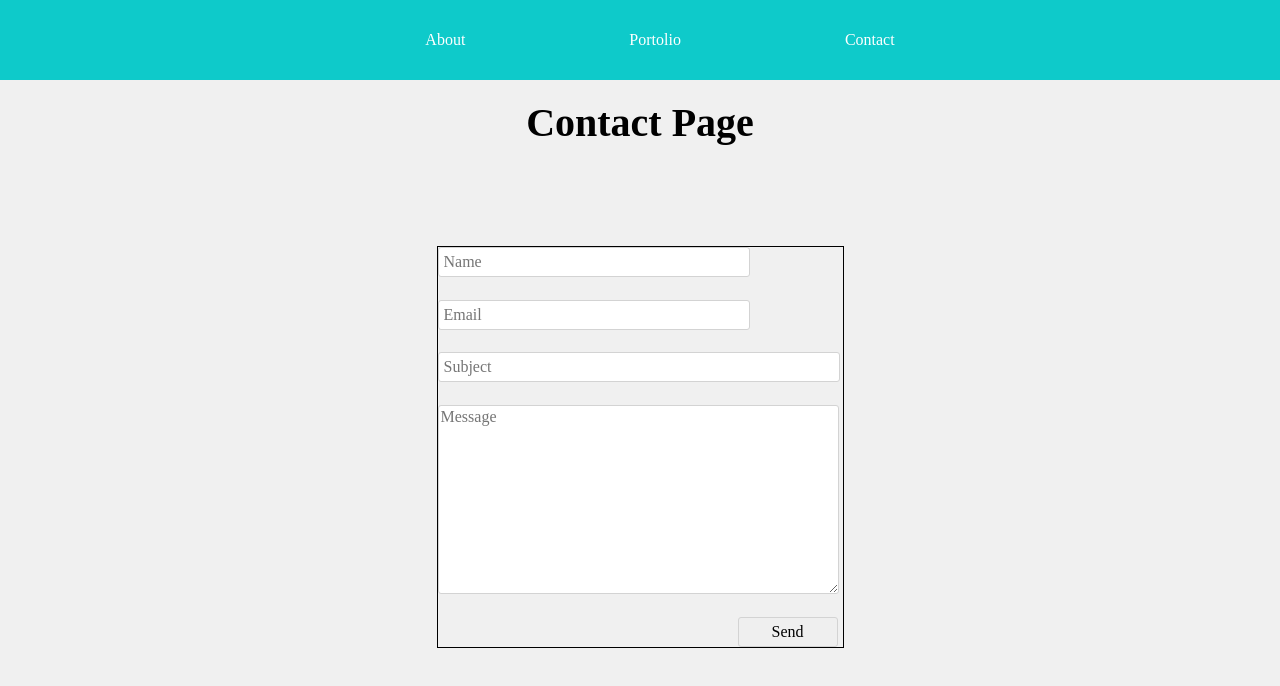
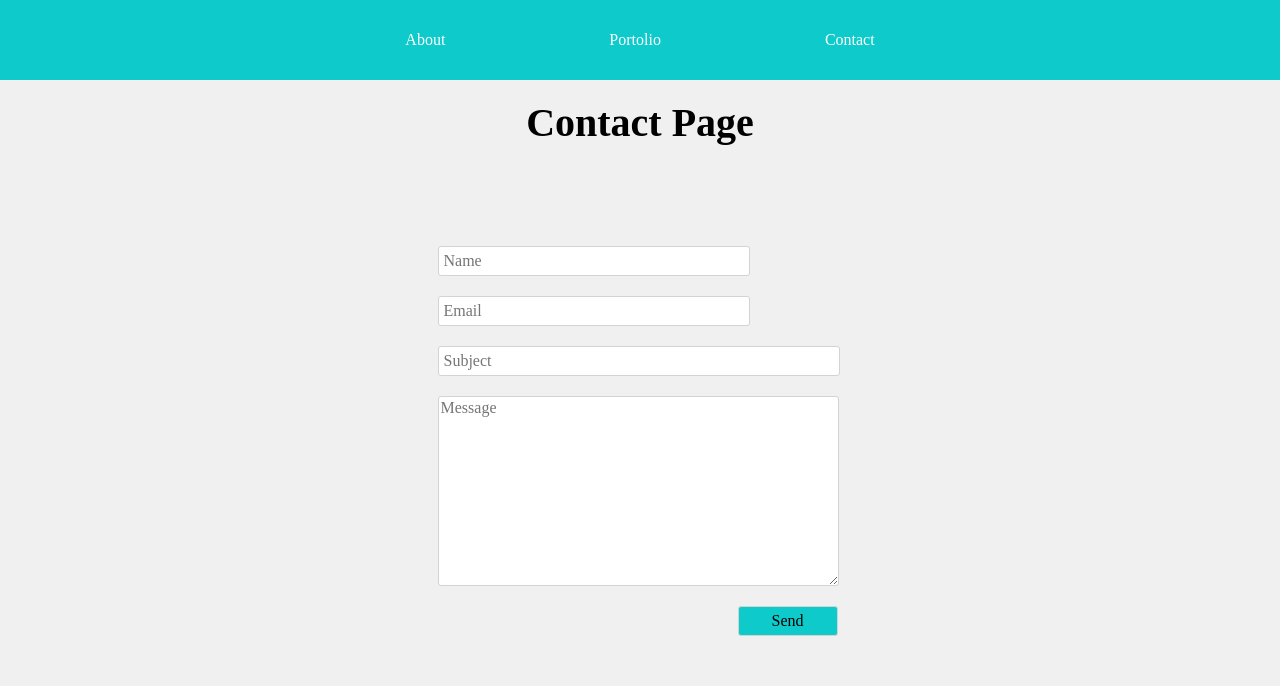
Before and after one commit to emccullough1/emccullough1.github.io, a plain HTML site: page contact.html in a window 1280 px wide. Drawn offline with nearby package versions, Linux system fonts and the light colour scheme.

Commit message:
fixed page errors

```diff
--- a/css/styles.css
+++ b/css/styles.css
@@ -38,6 +38,10 @@ header * {
 header li {
   margin: 80px;
   font-size: 16px;
+}
+
+header ul {
+  padding-inline-start: 0px;
 }
 
 .nav-button{
@@ -127,8 +131,7 @@ header li {
 form {
   display: flex;
   flex-direction: column;
-  border: solid black 1px;
-  height: 400px;
+  height: 390px;
   width: 405px;
   justify-content: space-between;
   margin: 0 auto;
@@ -156,5 +159,6 @@ textarea {
 
 #button {
   width: 100px;
-  margin-left: 300px
+  margin-left: 300px;
+  background-color: #0ecaca;
 }
```
Also changed, not shown: 404.html (+0 -9 lines), index.html (renamed from portfolio.html, +1 -1 lines).
